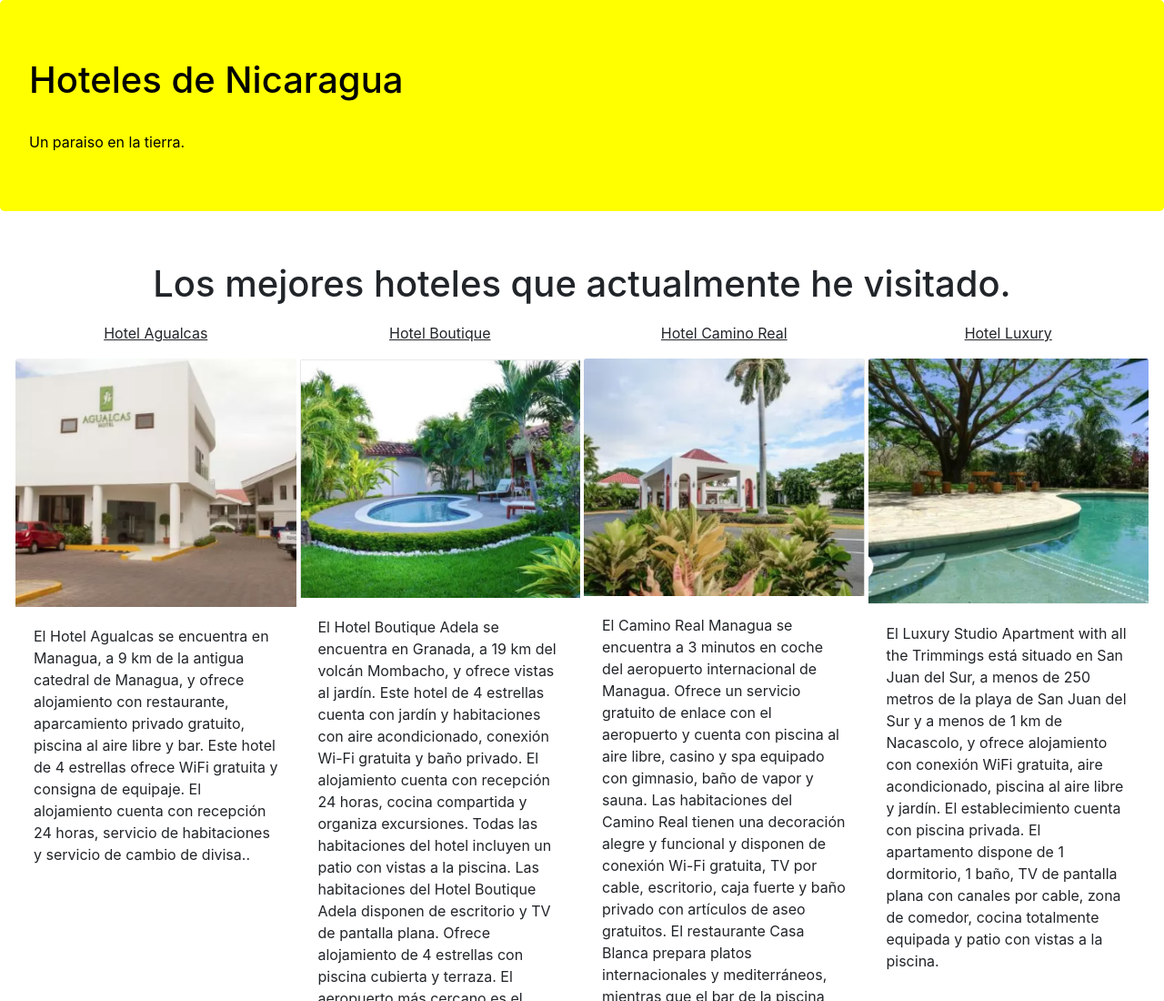
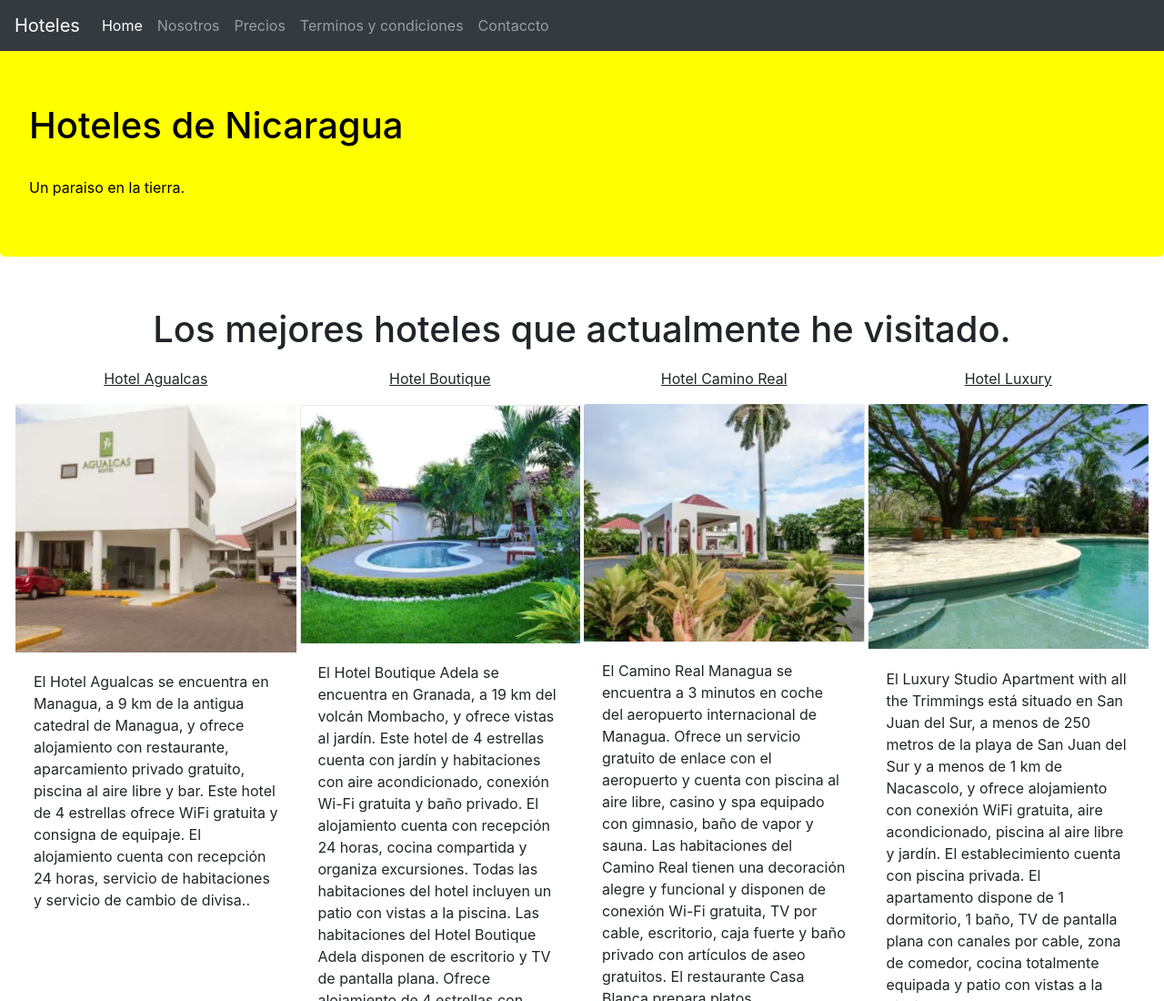
Before and after one commit to bismarcktrana/hotel, a website: page index.html in a window 1280 px wide. Shown: the top 1100 px of the page at 91% size. Drawn offline with nearby package versions, Linux system fonts and the light colour scheme.

Commit message:
Agregando barra de Navegacion a Pagina index.html

```diff
--- a/css/main.css
+++ b/css/main.css
@@ -1,6 +1,7 @@
 .jumbotron {
     background-color: yellow;
     color: black;
+    margin-top: 50px;
 }
 
 .btn {
--- a/index.html
+++ b/index.html
@@ -14,6 +14,33 @@
 </head>
 
 <body>
+    <nav class="navbar navbar-dark bg-dark fixed-top navbar-expand-md">
+        <a href="#" class="navbar-brand">Hoteles</a>
+        <button class="navbar-toggler" type="button" data-toggle="collapse" data-target="#Mnu_1" aria-label="Toggle navigation">
+            <span class="navbar-toggler-icon"></span>
+        </button>
+        <div class="collapse navbar-collapse" id="Mnu_1">
+            <ul class="navbar-nav mr-auto">
+                <li class="nav-item active">
+                    <a href="#" class="nav-link">Home</a>
+                </li>
+                <li class="nav-item">
+                    <a href="#" class="nav-link">Nosotros</a>
+                </li>
+                <li class="nav-item">
+                    <a href="#" class="nav-link">Precios</a>
+                </li>
+                <li class="nav-item">
+                    <a href="#" class="nav-link">Terminos y condiciones</a>
+                </li>
+                <li class="nav-item">
+                    <a href="#" class="nav-link">Contaccto</a>
+                </li>
+
+            </ul>
+        </div>
+    </nav>
+
     <div class="jumbotron">
         <h1>Hoteles de Nicaragua</h1>
         </br>Un paraiso en la tierra.
```
